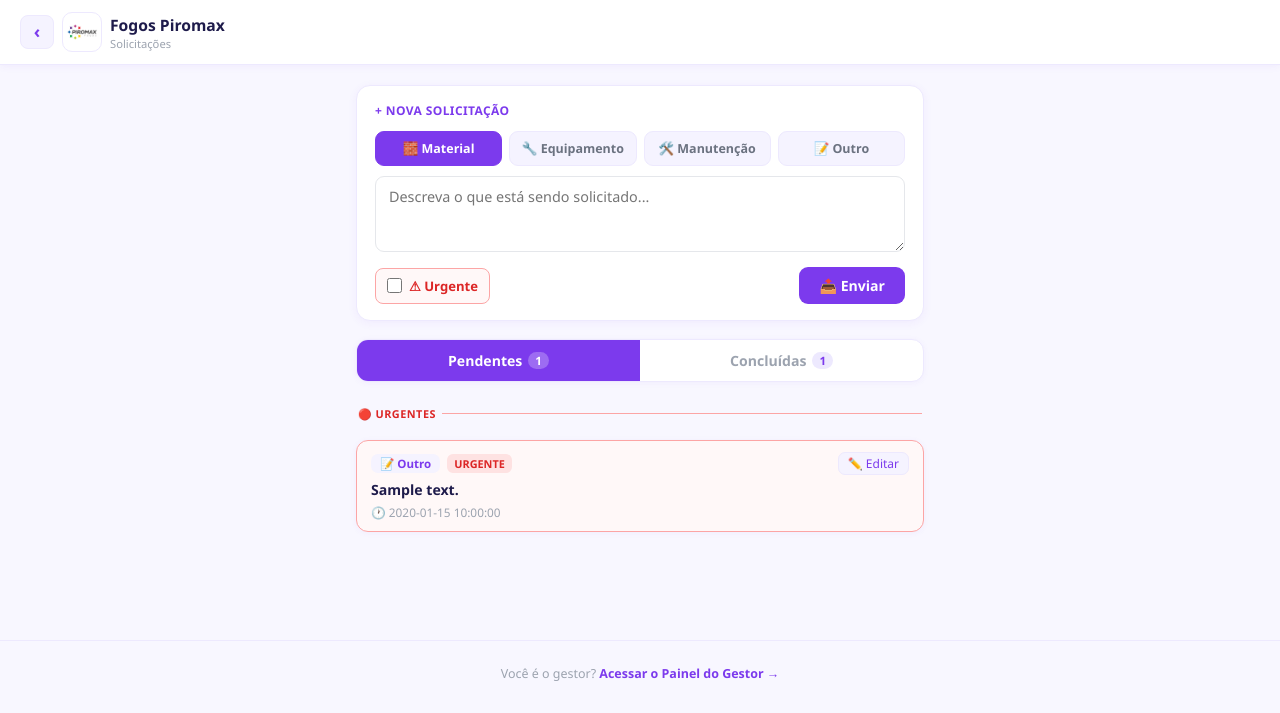
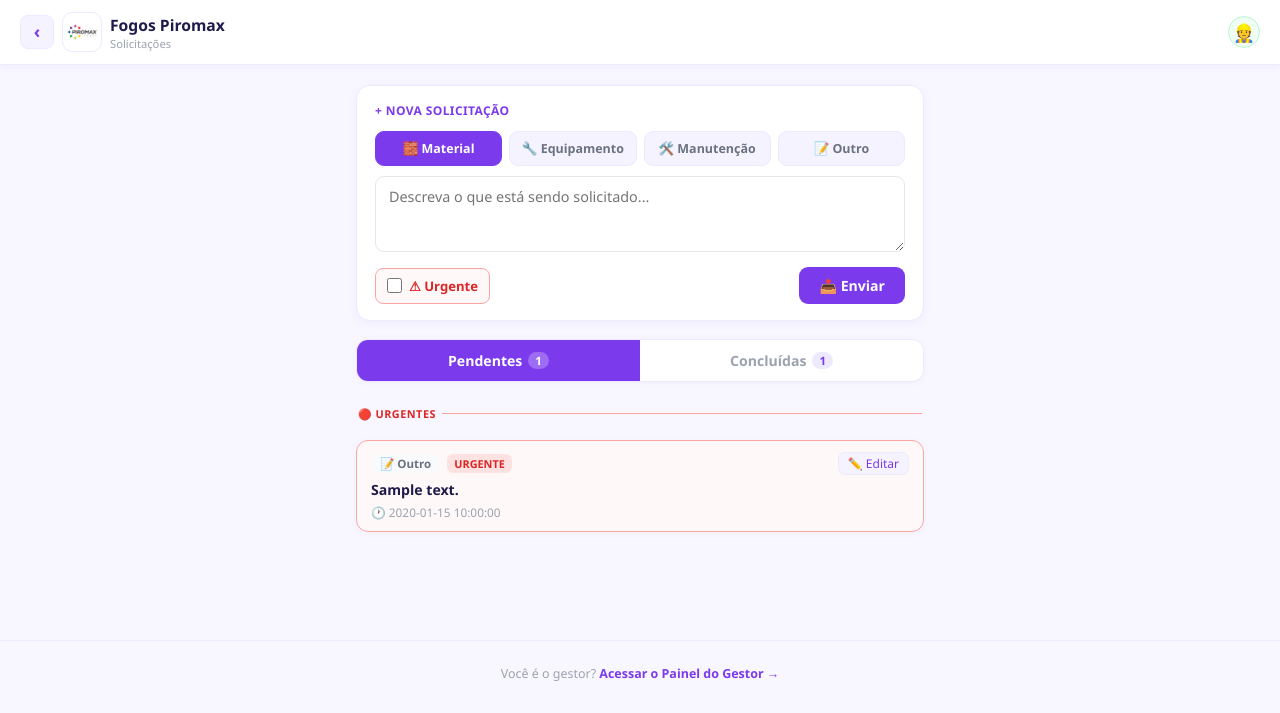
Before and after one commit to fogospiromax/controledeprodu-o, a Flask app: template templates/requests.html in a window 1280 px wide. Shown: the top 713 px of the page. Run offline with Flask 3, Linux system fonts and the light colour scheme; the template is opened without the code that fills it: most values are stand-ins (such as "Sample title", 1, 10 or a date in 2020); some libraries are stand-ins or nearby versions.

Commit message:
Update requests.html

```diff
--- a/templates/requests.html
+++ b/templates/requests.html
@@ -37,6 +37,12 @@ header {
 .header-logo img { width: 100%; height: 100%; object-fit: contain; }
 .header-brand-text .title { font-size: 0.98rem; font-weight: 700; color: #1e1b4b; }
 .header-brand-text .sub { font-size: 0.7rem; color: #9ca3af; }
+.header-right { display: flex; align-items: center; gap: 8px; }
+.worker-badge {
+  width: 32px; height: 32px; border-radius: 50%; flex-shrink: 0;
+  background: #f0fdf4; border: 1.5px solid #bbf7d0;
+  display: flex; align-items: center; justify-content: center; font-size: 1.1rem;
+}
 
 .container { max-width: 600px; margin: 0 auto; padding: 20px 16px 60px; }
 
@@ -127,9 +133,13 @@ header {
 
 .req-top { display: flex; align-items: center; gap: 7px; margin-bottom: 5px; flex-wrap: wrap; }
 .tipo-badge {
-  background: #f5f3ff; color: #7c3aed; border-radius: 7px;
-  padding: 2px 9px; font-size: 0.72rem; font-weight: 700; white-space: nowrap;
+  border-radius: 7px; padding: 2px 9px; font-size: 0.72rem; font-weight: 700; white-space: nowrap;
+  background: #f5f3ff; color: #7c3aed;
 }
+.tipo-badge.material    { background: #fff7ed; color: #ea580c; }
+.tipo-badge.equipamento { background: #eff6ff; color: #2563eb; }
+.tipo-badge.manutencao  { background: #fefce8; color: #ca8a04; }
+.tipo-badge.outro       { background: #f9fafb; color: #6b7280; }
 .badge-urgente {
   background: #fee2e2; color: #dc2626; border-radius: 6px;
   padding: 2px 7px; font-size: 0.68rem; font-weight: 800; white-space: nowrap;
@@ -223,6 +233,9 @@ header {
       <div class="sub">Solicitações</div>
     </div>
   </div>
+  <div class="header-right">
+    <span class="worker-badge">👷</span>
+  </div>
 </header>
 
 <div class="container">
@@ -266,7 +279,7 @@ header {
       {% for r in urgentes %}
       <div class="req-card urgente" id="req-{{ r.id }}" data-id="{{ r.id }}" data-tipo="{{ r.tipo }}" data-urgente="true">
         <div class="req-top">
-          <span class="tipo-badge">
+          <span class="tipo-badge {{ r.tipo if r.tipo in ['material','equipamento','manutencao','outro'] else 'outro' }}">
             {% if r.tipo == 'material' %}🧱 Material
             {% elif r.tipo == 'equipamento' %}🔧 Equipamento
             {% elif r.tipo == 'manutencao' %}🛠️ Manutenção
@@ -286,7 +299,7 @@ header {
       {% for r in normais %}
       <div class="req-card" id="req-{{ r.id }}" data-id="{{ r.id }}" data-tipo="{{ r.tipo }}" data-urgente="false">
         <div class="req-top">
-          <span class="tipo-badge">
+          <span class="tipo-badge {{ r.tipo if r.tipo in ['material','equipamento','manutencao','outro'] else 'outro' }}">
             {% if r.tipo == 'material' %}🧱 Material
             {% elif r.tipo == 'equipamento' %}🔧 Equipamento
             {% elif r.tipo == 'manutencao' %}🛠️ Manutenção
@@ -316,7 +329,7 @@ header {
       {% for r in concluidas %}
       <div class="req-card concluida">
         <div class="req-top">
-          <span class="tipo-badge">
+          <span class="tipo-badge {{ r.tipo if r.tipo in ['material','equipamento','manutencao','outro'] else 'outro' }}">
             {% if r.tipo == 'material' %}🧱 Material
             {% elif r.tipo == 'equipamento' %}🔧 Equipamento
             {% elif r.tipo == 'manutencao' %}🛠️ Manutenção
@@ -397,7 +410,7 @@ async function enviarSolicitacao() {
     card.dataset.urgente = r.urgente ? 'true' : 'false';
     card.innerHTML = `
       <div class="req-top">
-        <span class="tipo-badge">${tipoLabels[r.tipo] || r.tipo}</span>
+        <span class="tipo-badge ${r.tipo || 'outro'}">${tipoLabels[r.tipo] || r.tipo}</span>
         ${urgBadge}
         <button class="btn-edit-worker" onclick="toggleEditWorker(this)">✏️ Editar</button>
       </div>
@@ -498,7 +511,10 @@ async function salvarEdicaoWorker(id, btn) {
       card.dataset.urgente = urgente ? 'true' : 'false';
       card.querySelector('.req-desc').textContent = desc;
       const tipoBadge = card.querySelector('.tipo-badge');
-      if (tipoBadge) tipoBadge.textContent = TIPO_LABELS[tipo] || tipo;
+      if (tipoBadge) {
+        tipoBadge.className = 'tipo-badge ' + (tipo || 'outro');
+        tipoBadge.textContent = TIPO_LABELS[tipo] || tipo;
+      }
       // Atualiza badge urgente
       let urgBadgeEl = card.querySelector('.badge-urgente');
       if (urgente && !urgBadgeEl) {
```
